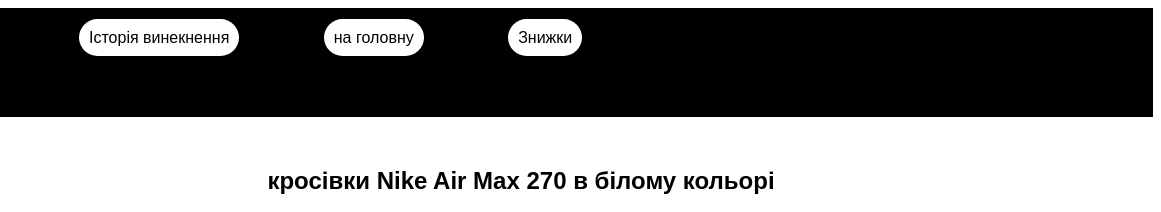
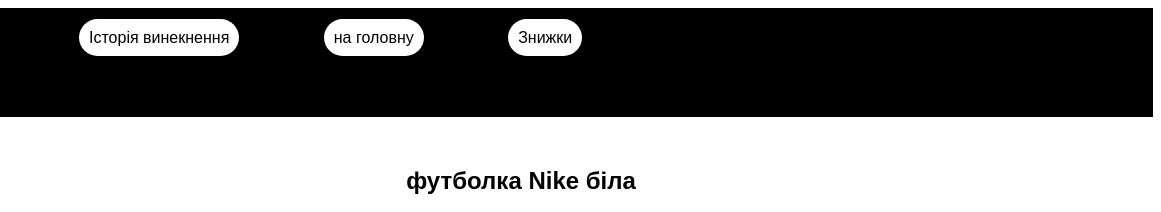
Before and after one commit to artemim01/nike, a plain HTML site: page index6.html in a window 1280 px wide. Shown: the top 212 px of the page, 119-1280 px from the left. Drawn offline with Linux system fonts and the light colour scheme; grey boxes are pictures that could not be loaded.

Commit message:
Update index6.html

```diff
--- a/index6.html
+++ b/index6.html
@@ -16,7 +16,7 @@
         </header>
         <main>
             <section>
-                <h2>кросівки Nike Air Max 270 в білому кольорі</h2>
+                <h2> футболка Nike біла</h2>
                 <img class="to" src="https://images.prom.ua/4384108204_w640_h640_muzhskaya-futbolka-nike.jpg"/>
                 <nav>
                 <a class="r" href="https://prom.ua/ua/p1805212373-muzhskaya-futbolka-nike.html">Склад і характеристики:</a>
```
